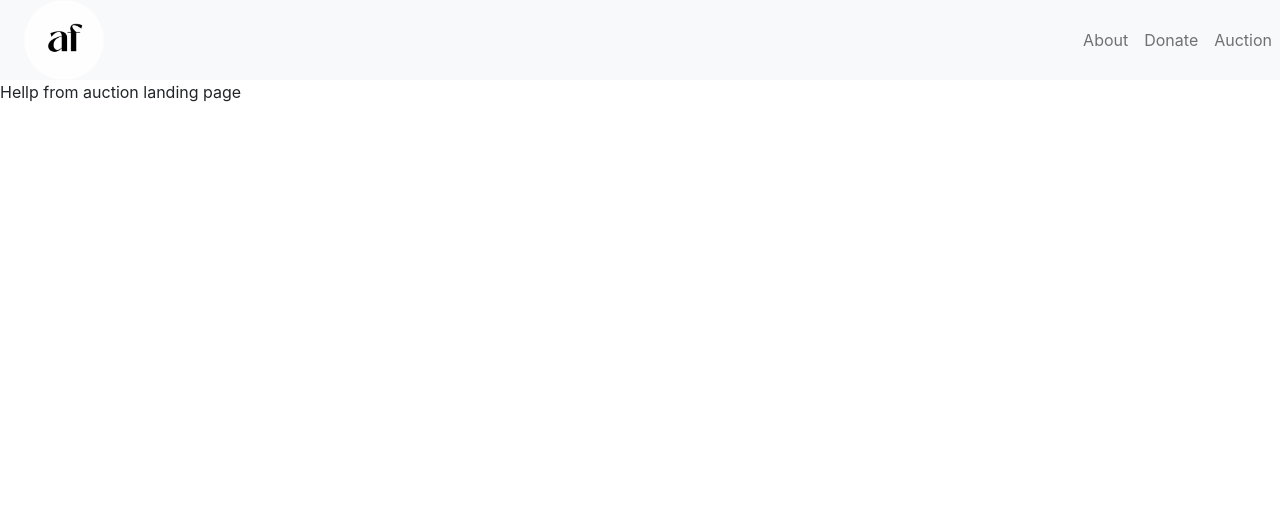
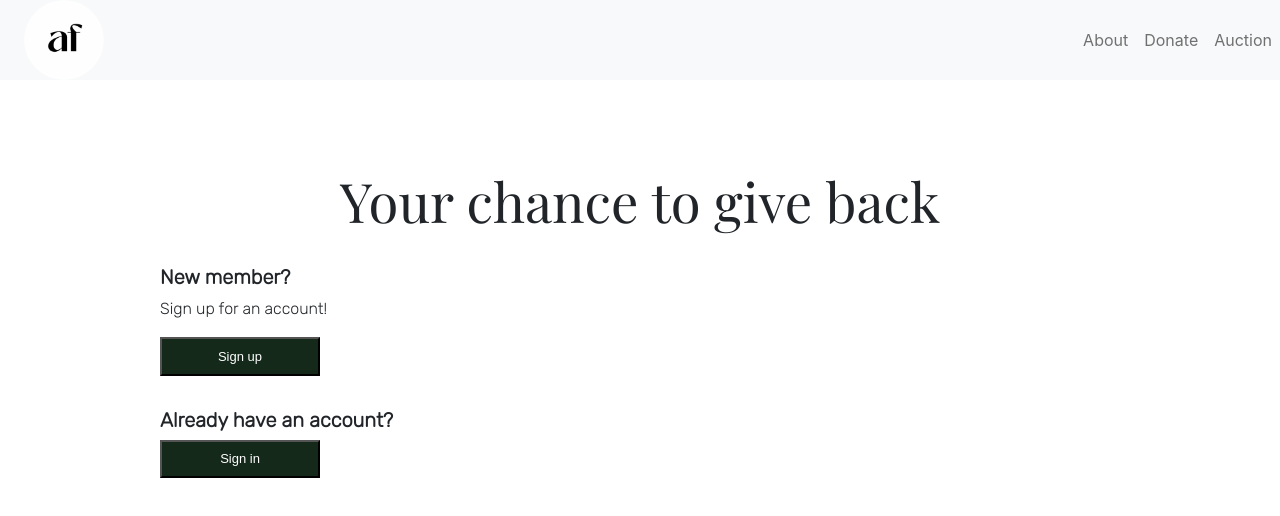
Before and after one commit to Ashary-Akhuwat-Foundation/aaf-frontend-repo, a React (Create React App) app: page /auction-landing-page in a window 1280 px wide. Shown: the top 516 px of the page. Built offline with nearby package versions, Linux system fonts and the light colour scheme.

Commit message:
Create auction landing page

```diff
--- a/src/Components/AuctionLandingPage.js
+++ b/src/Components/AuctionLandingPage.js
@@ -1,7 +1,29 @@
 import React from 'react';
 
 function AuctionLandingPage(props) {
-	return <div>Hellp from auction landing page</div>;
+	return (
+		<div className='container-fluid description-container'>
+			<h1 className='d-flex flex-column align-items-center justify-content-center text-center des-title pt-4'>
+				Your chance to give back
+			</h1>
+			<div className='d-flex flex-column align-items-center justify-content-center text-center pt-4'>
+				<div className='des-div'>
+					<h5>New member?</h5>
+					<p>Sign up for an account!</p>
+					<a href=''>
+						<button>Sign up</button>
+					</a>
+				</div>
+
+				<div className='des-div'>
+					<h5>Already have an account?</h5>
+					<a href=''>
+						<button>Sign in</button>
+					</a>
+				</div>
+			</div>
+		</div>
+	);
 }
 
 export default AuctionLandingPage;
```
